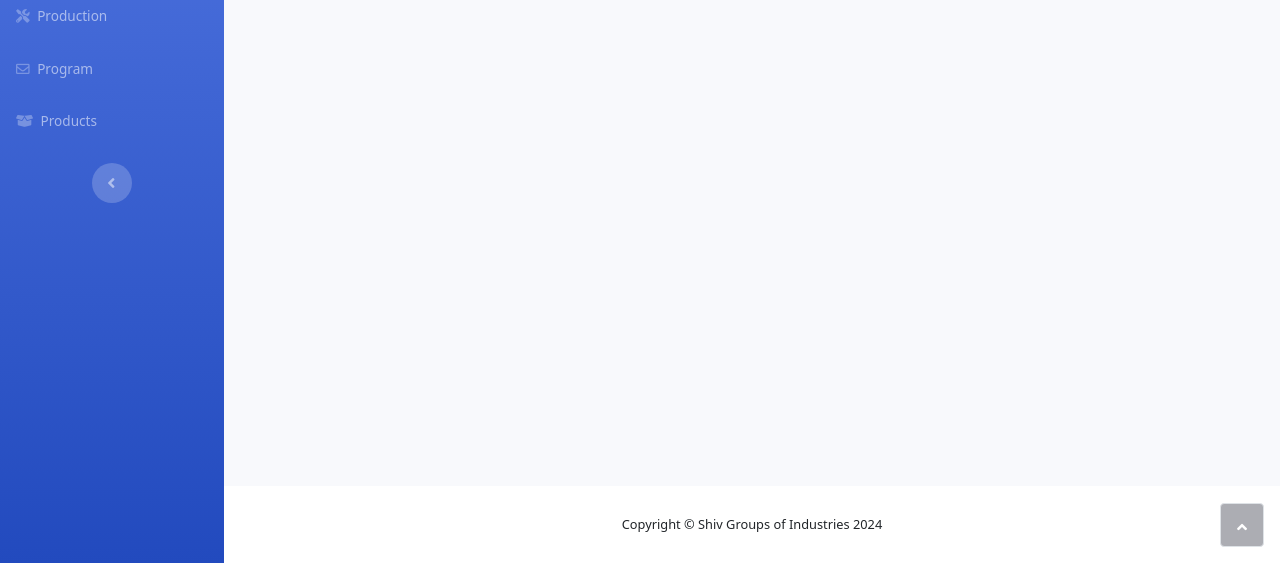
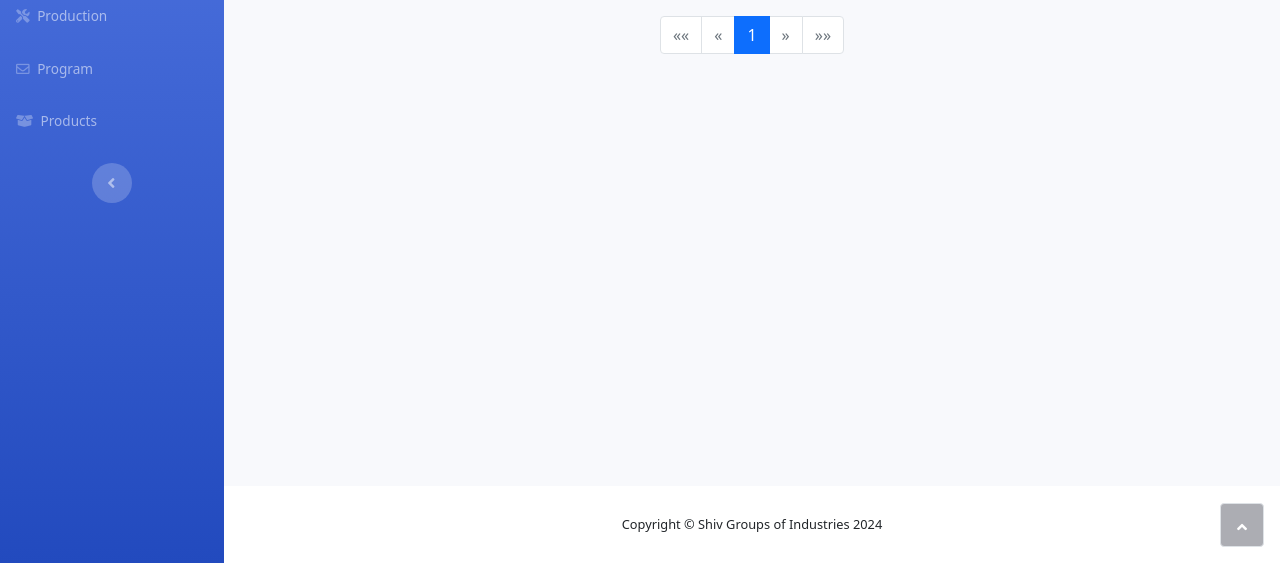
Before and after one commit to JANMAY007/SGIWebsite, a Django app: page /paper_reels/ in a window 1280 px wide. Shown: the part 237-800 px from the top of the page. Run offline with Django 5.2, Linux system fonts and the light colour scheme; the visitor is signed in with stand-in values (Sample User, id 1); data that the repository does not hold is empty; some libraries are stand-ins or nearby versions.

Commit message:
Added pagination in paper reels

```diff
--- a/Corrugation/views.py
+++ b/Corrugation/views.py
@@ -11,6 +11,7 @@ from django.contrib.auth import authenticate, login, logout
 from django.contrib.auth.models import User
 from django.contrib import messages
 from django.contrib.auth.decorators import login_required
+from django.core.paginator import Paginator, PageNotAnInteger, EmptyPage
 
 
 def login_view(request):
@@ -136,7 +137,15 @@ def paper_reels(request):
             return redirect('Corrugation:paper_reels')
         except (ValueError, TypeError):
             return render(request, 'paper_reel.html', {'error': 'Invalid input. Please enter valid numbers.'})
-    reels = PaperReels.objects.all()
+    reels_list = PaperReels.objects.all()
+    paginator = Paginator(reels_list, 5)  # Show 20 reels per page
+    page = request.GET.get('page')
+    try:
+        reels = paginator.page(page)
+    except PageNotAnInteger:
+        reels = paginator.page(1)
+    except EmptyPage:
+        reels = paginator.page(paginator.num_pages)
     context = {
         'reels': reels,
         'used_reels': PaperReels.objects.filter(used=True).count(),
--- a/templates/paper_reel.html
+++ b/templates/paper_reel.html
@@ -104,9 +104,7 @@
             </thead>
             <tbody>
             {% for reel in reels %}
-                <tr {% if reel.used %}
-                	class="table-danger"
-                {% endif %} >
+                <tr {% if reel.used %} class="table-danger" {% endif %}>
                     <td>{{ forloop.counter }}</td>
                     <td>{{ reel.size }} Inch</td>
                     <td>{{ reel.gsm }}</td>
@@ -131,10 +129,8 @@
                     <div class="modal-dialog">
                         <div class="modal-content">
                             <div class="modal-header">
-                                <h5 class="modal-title" id="editReelModalLabel{{ reel.id }}">Edit Paper
-                                    Reel</h5>
-                                <button type="button" class="btn-close" data-bs-dismiss="modal"
-                                        aria-label="Close"></button>
+                                <h5 class="modal-title" id="editReelModalLabel{{ reel.id }}">Edit Paper Reel</h5>
+                                <button type="button" class="btn-close" data-bs-dismiss="modal" aria-label="Close"></button>
                             </div>
                             <div class="modal-body">
                                 <form method="post" action="{% url 'Corrugation:update_reel' reel.id %}">
@@ -177,8 +173,7 @@
                     <div class="modal-dialog">
                         <div class="modal-content">
                             <div class="modal-header">
-                                <h5 class="modal-title" id="deleteReelModalLabel{{ reel.id }}">Delete Paper
-                                    Reel</h5>
+                                <h5 class="modal-title" id="deleteReelModalLabel{{ reel.id }}">Delete Paper Reel</h5>
                                 <button type="button" class="btn-close" data-bs-dismiss="modal"
                                         aria-label="Close"></button>
                             </div>
@@ -202,6 +197,61 @@
             </tbody>
         </table>
     </div>
+
+    <!-- Pagination Controls -->
+    <nav aria-label="Page navigation">
+        <ul class="pagination justify-content-center">
+            {% if reels.has_previous %}
+                <li class="page-item">
+                    <a class="page-link" href="?page=1" aria-label="First">
+                        <span aria-hidden="true">&laquo;&laquo;</span>
+                    </a>
+                </li>
+                <li class="page-item">
+                    <a class="page-link" href="?page={{ reels.previous_page_number }}" aria-label="Previous">
+                        <span aria-hidden="true">&laquo;</span>
+                    </a>
+                </li>
+            {% else %}
+                <li class="page-item disabled">
+                    <span class="page-link" aria-label="First">&laquo;&laquo;</span>
+                </li>
+                <li class="page-item disabled">
+                    <span class="page-link" aria-label="Previous">&laquo;</span>
+                </li>
+            {% endif %}
+            {% for num in reels.paginator.page_range %}
+                {% if reels.number == num %}
+                    <li class="page-item active">
+                        <span class="page-link">{{ num }}</span>
+                    </li>
+                {% elif num > reels.number|add:'-3' and num < reels.number|add:'3' %}
+                    <li class="page-item">
+                        <a class="page-link" href="?page={{ num }}">{{ num }}</a>
+                    </li>
+                {% endif %}
+            {% endfor %}
+            {% if reels.has_next %}
+                <li class="page-item">
+                    <a class="page-link" href="?page={{ reels.next_page_number }}" aria-label="Next">
+                        <span aria-hidden="true">&raquo;</span>
+                    </a>
+                </li>
+                <li class="page-item">
+                    <a class="page-link" href="?page={{ reels.paginator.num_pages }}" aria-label="Last">
+                        <span aria-hidden="true">&raquo;&raquo;</span>
+                    </a>
+                </li>
+            {% else %}
+                <li class="page-item disabled">
+                    <span class="page-link" aria-label="Next">&raquo;</span>
+                </li>
+                <li class="page-item disabled">
+                    <span class="page-link" aria-label="Last">&raquo;&raquo;</span>
+                </li>
+            {% endif %}
+        </ul>
+    </nav>
 
     <div class="modal fade" id="addReelModal" tabindex="-1" aria-labelledby="addReelModalLabel" aria-hidden="true">
         <div class="modal-dialog">
```
Lines whose indentation alone changed are shown as unchanged.
